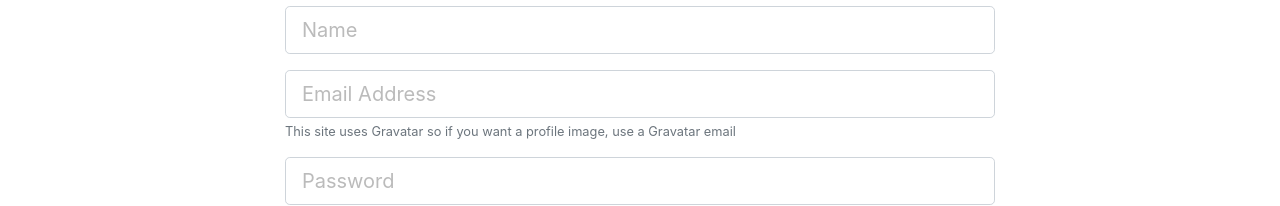
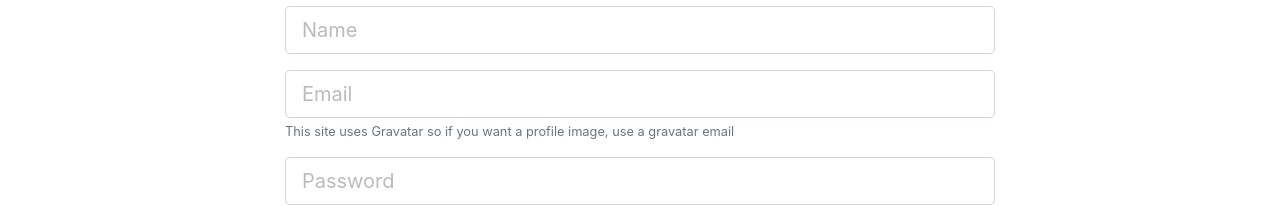
Before and after one commit to hemantreddy/dev-connector, a React (Create React App) app in the folder client/: page /register in a window 1280 px wide. Shown: the part 195-401 px from the top of the page. Built offline with nearby package versions, Linux system fonts and the light colour scheme.

Commit message:
refactored input fields on login and signup forms

```diff
--- a/client/src/components/auth/Login.js
+++ b/client/src/components/auth/Login.js
@@ -3,6 +3,7 @@
 import {connect} from 'react-redux'
 import classnames from 'classnames'
 import { loginUser } from '../../actions/authActions'
+import TextFieldGroup from '../common/TextFieldGroup'
 
 class Login extends Component {
     constructor(){
@@ -59,36 +60,22 @@
                 Sign in to your DevConnector account
               </p>
               <form onSubmit={this.onSubmit}>
-                <div className="form-group">
-                  <input
-                    type="email"
-                    className={classnames("form-control form-control-lg", {
-                      "is-invalid": errors.email
-                    })}
-                    placeholder="Email Address"
-                    name="email"
-                    value={this.state.name}
-                    onChange={this.onChange}
-                  />
-                  {errors.email && (
-                    <div className="invalid-feedback">{errors.email}</div>
-                  )}
-                </div>
-                <div className="form-group">
-                  <input
-                    type="password"
-                    className={classnames("form-control form-control-lg", {
-                      "is-invalid": errors.password
-                    })}
-                    placeholder="Password"
-                    name="password"
-                    value={this.state.password}
-                    onChange={this.onChange}
-                  />
-                  {errors.password && (
-                    <div className="invalid-feedback">{errors.password}</div>
-                  )}
-                </div>
+                <TextFieldGroup
+                  placeholder="Email Address"
+                  name = "email"
+                  type = "email"
+                  value = {this.state.email}
+                  onChange = {this.onChange}
+                  error = {errors.email}
+                 />
+                <TextFieldGroup
+                  placeholder="Password"
+                  name = "password"
+                  type = "password"
+                  value = {this.state.password}
+                  onChange = {this.onChange}
+                  error = {errors.password}
+                 />
                 <input
                   type="submit"
                   className="btn btn-info btn-block mt-4"
--- a/client/src/components/auth/Register.js
+++ b/client/src/components/auth/Register.js
@@ -4,6 +4,7 @@
 import classnames from 'classnames';
 import { connect } from 'react-redux';
 import { registerUser } from '../../actions/authActions'
+import TextFieldGroup from '../common/TextFieldGroup'
 
 class Register extends Component {
   constructor() {
@@ -58,71 +59,42 @@
                 Create your DevConnector account
               </p>
               <form onSubmit={this.onSubmit}>
-                <div className="form-group">
-                  <input
-                    type="text"
-                    className={classnames("form-control form-control-lg", {
-                      "is-invalid": errors.name
-                    })}
+                <TextFieldGroup
                   placeholder="Name"
                   name="name"
                   value={this.state.name}
                   onChange={this.onChange}
+                  error={errors.name}
                 />
-                  {errors.name && (
-                    <div className="invalid-feedback">{errors.name}</div>
-                  )}
-                </div>
-                <div className="form-group">
-                  <input
+                <TextFieldGroup
+                  placeholder="Email"
                   type="email"
-                    className={classnames("form-control form-control-lg", {
-                      "is-invalid": errors.email
-                    })}
-                    placeholder="Email Address"
                   name="email"
                   value={this.state.email}
                   onChange={this.onChange}
+                  error={errors.email}
+                  info="This site uses Gravatar so if you want a profile image, use a gravatar email"
                 />
-                  {errors.name && (
-                    <div className="invalid-feedback">{errors.email}</div>
-                  )}
-                  <small className="form-text text-muted">
-                    This site uses Gravatar so if you want a profile image, use
-                    a Gravatar email
-                  </small>
-                </div>
-                <div className="form-group">
-                  <input
-                    type="password"
-                    className={classnames("form-control form-control-lg", {
-                      "is-invalid": errors.password
-                    })}
+                <TextFieldGroup
                   placeholder="Password"
                   name="password"
+                  type="password"
                   value={this.state.password}
                   onChange={this.onChange}
+                  error={errors.password}
                 />
-                  {errors.name && (
-                    <div className="invalid-feedback">{errors.password}</div>
-                  )}
-                </div>
-                <div className="form-group">
-                  <input
-                    type="password"
-                    className={classnames("form-control form-control-lg", {
-                      "is-invalid": errors.password2
-                    })}
+                <TextFieldGroup
                   placeholder="Confirm Password"
                   name="password2"
+                  type="password"
                   value={this.state.password2}
                   onChange={this.onChange}
+                  error={errors.password2}
                 />
-                  {errors.name && (
-                    <div className="invalid-feedback">{errors.password2}</div>
-                  )}
-                </div>
-                <input type="submit" className="btn btn-info btn-block mt-4" />
+                <input
+                  type="submit"
+                  className="btn btn-info btn-block mt-4"
+                />
               </form>
             </div>
           </div>
--- /dev/null
+++ b/client/src/components/common/TextFieldGroup.js
@@ -0,0 +1,51 @@
+import React from 'react'
+import classnames from 'classnames'
+import propTypes from 'prop-types'
+
+const TextFieldGroup = ({
+    name,
+    placeholder,
+    value,
+    label,
+    error,
+    info,
+    type,
+    onChange,
+    disabled
+}) => {
+    return (
+      <div className="form-group">
+        <input
+          type={type}
+          className={classnames("form-control form-control-lg", {
+            "is-invalid": error
+          })}
+          placeholder={placeholder}
+          name={name}
+          value={value}
+          onChange={onChange}
+          disabled = {disabled}
+        />
+        {info && <small className = "form-text text-muted">{info}</small>}
+        {error && (<div className="invalid-feedback">{error}</div>
+        )}
+      </div>
+    );
+}
+
+TextFieldGroup.propTypes = {
+  name: propTypes.string.isRequired,
+  placeholder: propTypes.string,
+  value: propTypes.string.isRequired,
+  info: propTypes.string,
+  error: propTypes.string,
+  type: propTypes.string.isRequired,
+  onChange: propTypes.func.isRequired,
+  disabled: propTypes.string
+};
+
+TextFieldGroup.defaultProps = {
+    type : 'text'
+}
+
+export default TextFieldGroup;
```
Lines whose indentation alone changed are shown as unchanged.
